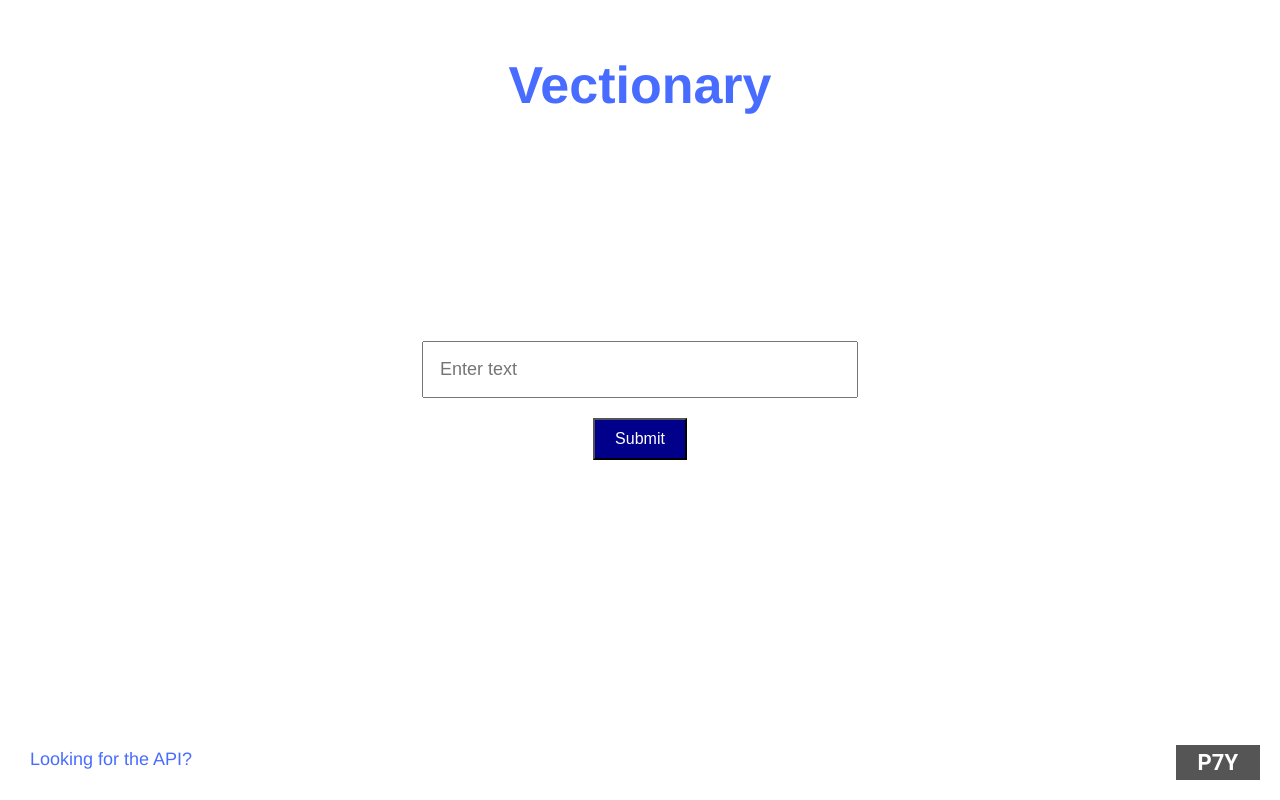
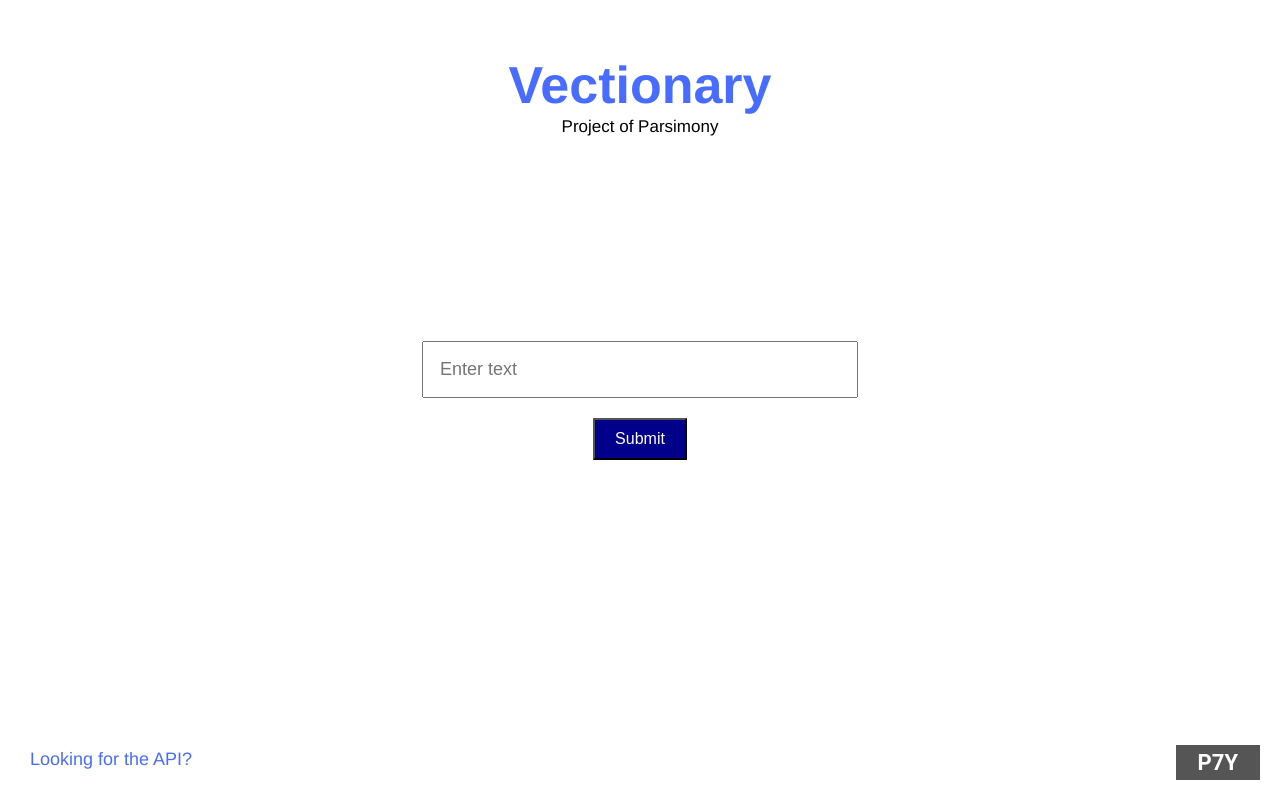
Before and after one commit to SD-2024-CS11/Vectionary-App, a React (Create React App) app in the folder vectionary-app/: page / in a window 1280 px wide. Built offline with nearby package versions, Linux system fonts and the light colour scheme.

Commit message:
added description

```diff
--- a/vectionary-app/src/App.js
+++ b/vectionary-app/src/App.js
@@ -5,8 +5,9 @@ function App() {
     <div className="App">
       <header className="App-header">
         <h1 style={{ position: 'absolute', top: '20px', textAlign: 'center', width: '100%' }}>Vectionary</h1>
+        <p style= {{position: 'absolute', top: '100px', textAlign: 'center', fontSize: 'calc(1px + 2vmin)', color: 'black', fontFamily: 'Helvetica, Arial, sans-serif'}}>Project of Parsimony</p>
         {/* <img
-          src='./vectionary_logo.png'
+          src='vectionary_logo.png'
           alt="Vectionary Logo"
           style={{ marginTop: '20px', marginBottom: '40px', width: '300px', height: 'auto' }} // Adjust size as needed
         />*/ }
```
